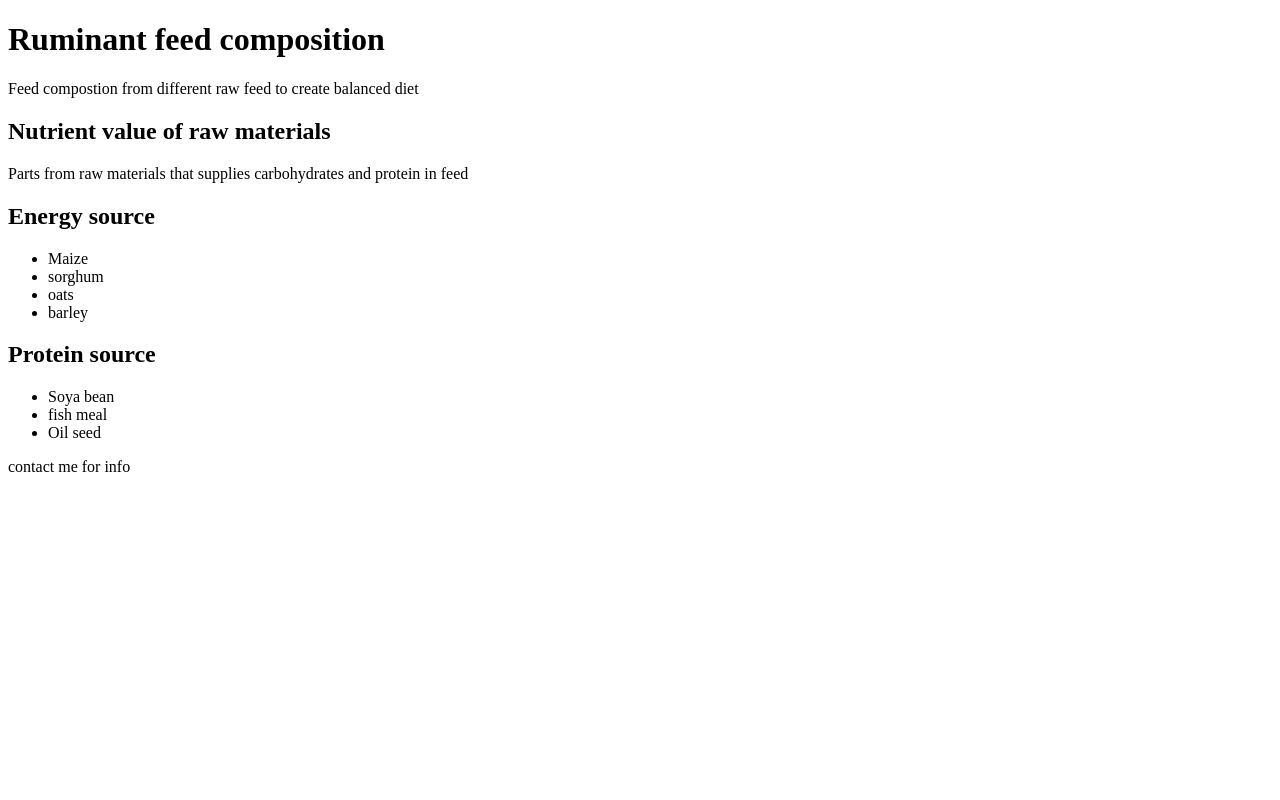
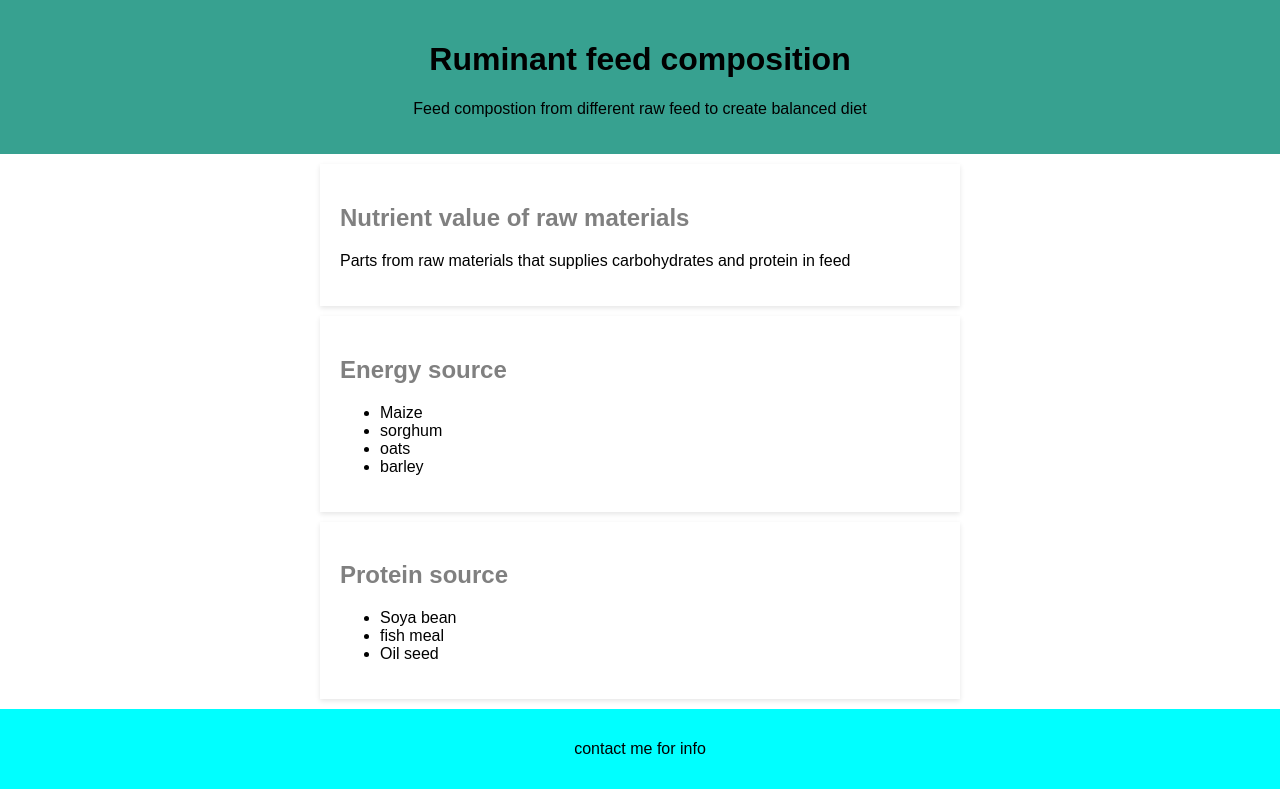
Before and after one commit to Hubela01/hubela-portfolio-website, a plain HTML site: page index.html in a window 1280 px wide. Drawn offline with Linux system fonts and the light colour scheme.

Commit message:
css styling

```diff
--- a/index.html
+++ b/index.html
@@ -4,6 +4,7 @@
     <meta charset="UTF-8">
     <meta name="viewport" content="width=device-width, initial-scale=1.0">
     <title>Hubela portfolio</title>
+    <link rel="stylesheet" href="style.css">
 </head>
 <body>
     <header>
--- a/style.css
+++ b/style.css
@@ -0,0 +1,31 @@
+body {
+    font-family: Arial, Helvetica, sans-serif;
+    background: white;
+    color: black;
+    margin: 0;
+    padding: 0;
+}
+header {
+    background: rgb(55, 161, 144);
+    color: black;
+    padding: 20px;
+    text-align: center;
+}
+
+section {
+    padding: 20px;
+    margin: 10px auto;
+    max-width: 600px;
+    background: white;
+    border-radius: 20;
+    box-shadow: 0 2px 5px rgba(0,0,0,0.1) ;
+}
+h2 {
+    color: gray;
+
+}
+footer {
+    text-align: center;
+    padding: 15px;
+    background: aqua;
+}
```
